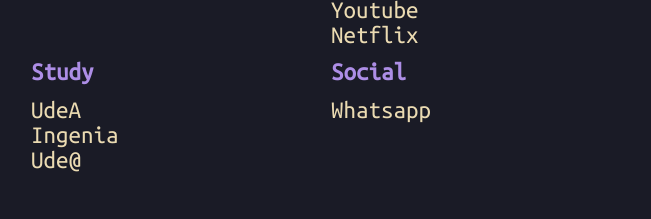
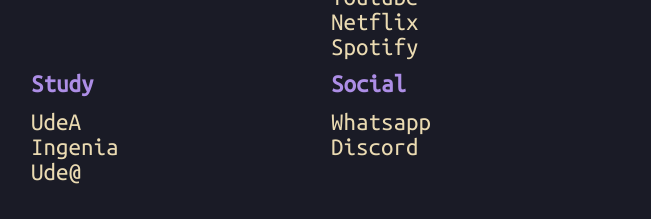
Before and after one commit to johanrendon/startpage, a plain HTML site: page index.html in a window 1280 px wide. Shown: the part 351-570 px from the top of the page, 182-833 px from the left. Drawn offline with Linux system fonts and the light colour scheme.

Commit message:
Update index.html

```diff
--- a/index.html
+++ b/index.html
@@ -20,7 +20,7 @@
       <li><a href="https://www.crunchyroll.com/es">Chrunchyroll</a></li>
       <li><a href="https://www.youtube.com">Youtube</a></li>
       <li><a href="https://www.netflix.com/">Netflix</a></li>
-      <li><a href="https://open.spotify.com"></a></li>
+      <li><a href="https://open.spotify.com"></a>Spotify</li>
 
     </ul>
 
@@ -42,7 +42,7 @@
     <ul>
       <li>Social</li>
       <li><a href="https://web.whatsapp.com/">Whatsapp</a></li>
-      <li><a href="https://discord.com/"></a></li>
+      <li><a href="https://discord.com/"></a>Discord</li>
 
     </ul>
 
```
